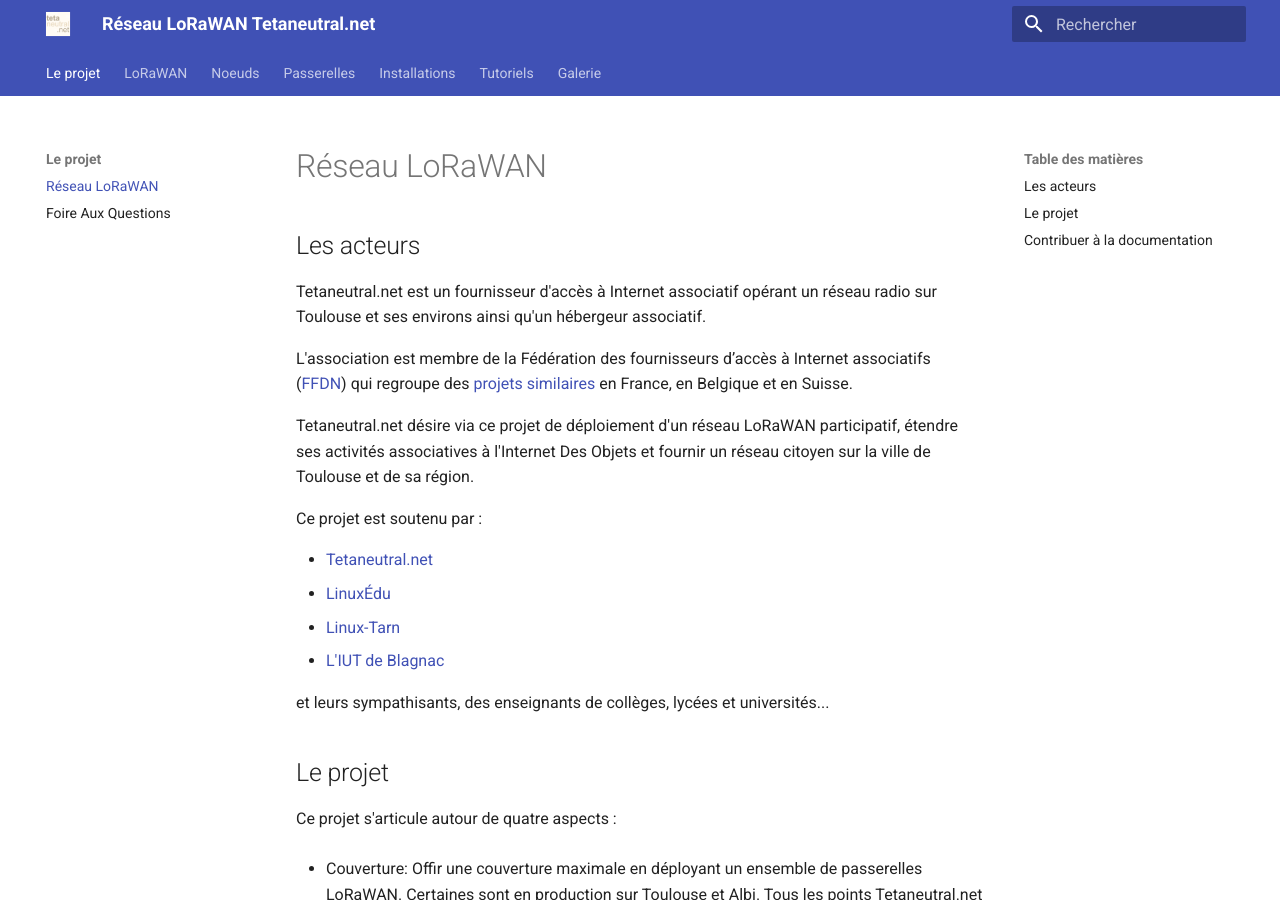
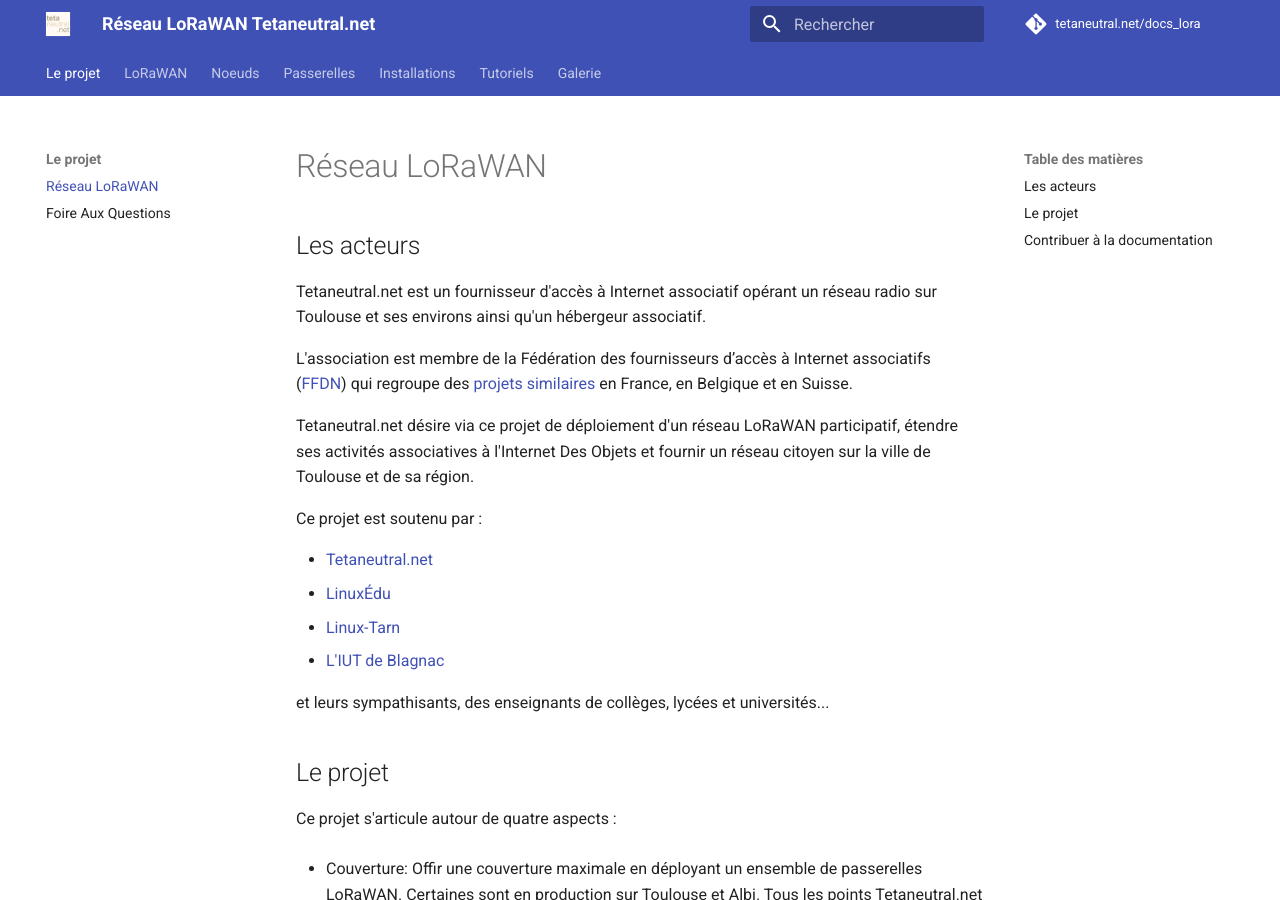
Before and after one commit to NICOLASGON/docs_lora_tetaneutral, an MkDocs documentation site: the page built from docs/index.md, in a window 1280 px wide and 900 px high. Built offline with MkDocs 1.6.1 and Material for MkDocs 9.7.7, drawn with Linux system fonts in a browser that asks for light colours; comment, search, counter and statistics services are not loaded.

Commit message:
Add repo link

```diff
--- a/mkdocs.yml
+++ b/mkdocs.yml
@@ -3,6 +3,9 @@ site_url: https://docs.lora.tetaneutral.net
 site_author: Tetaneutral.net
 site_description: Documentation LoRaWAN Toulouse
 copyright: Copyright © 2020 Tetaneutral.net
+
+repo_name: tetaneutral.net/docs_lora
+repo_url: https://github.com/NICOLASGON/docs_lora_tetaneutral
 
 docs_dir: 'docs'
 
```
